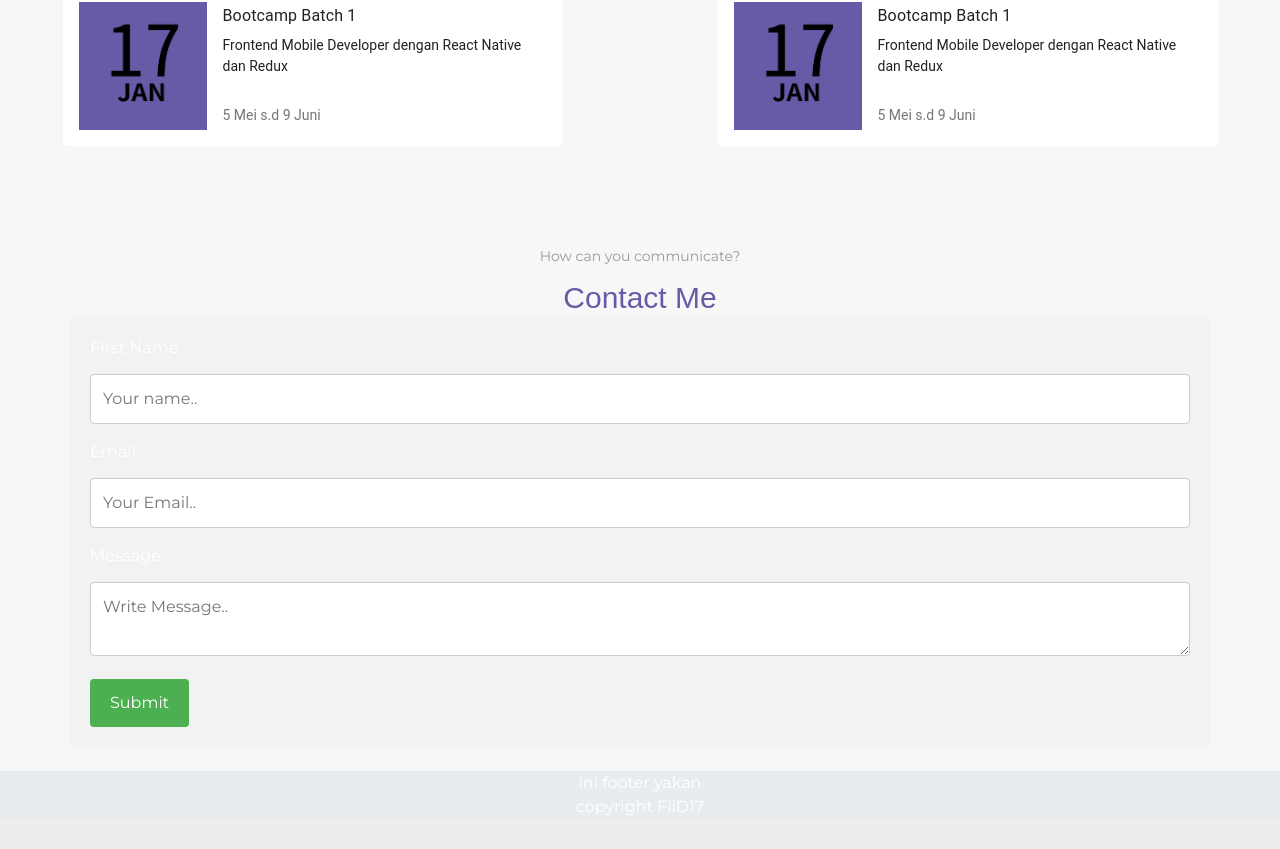
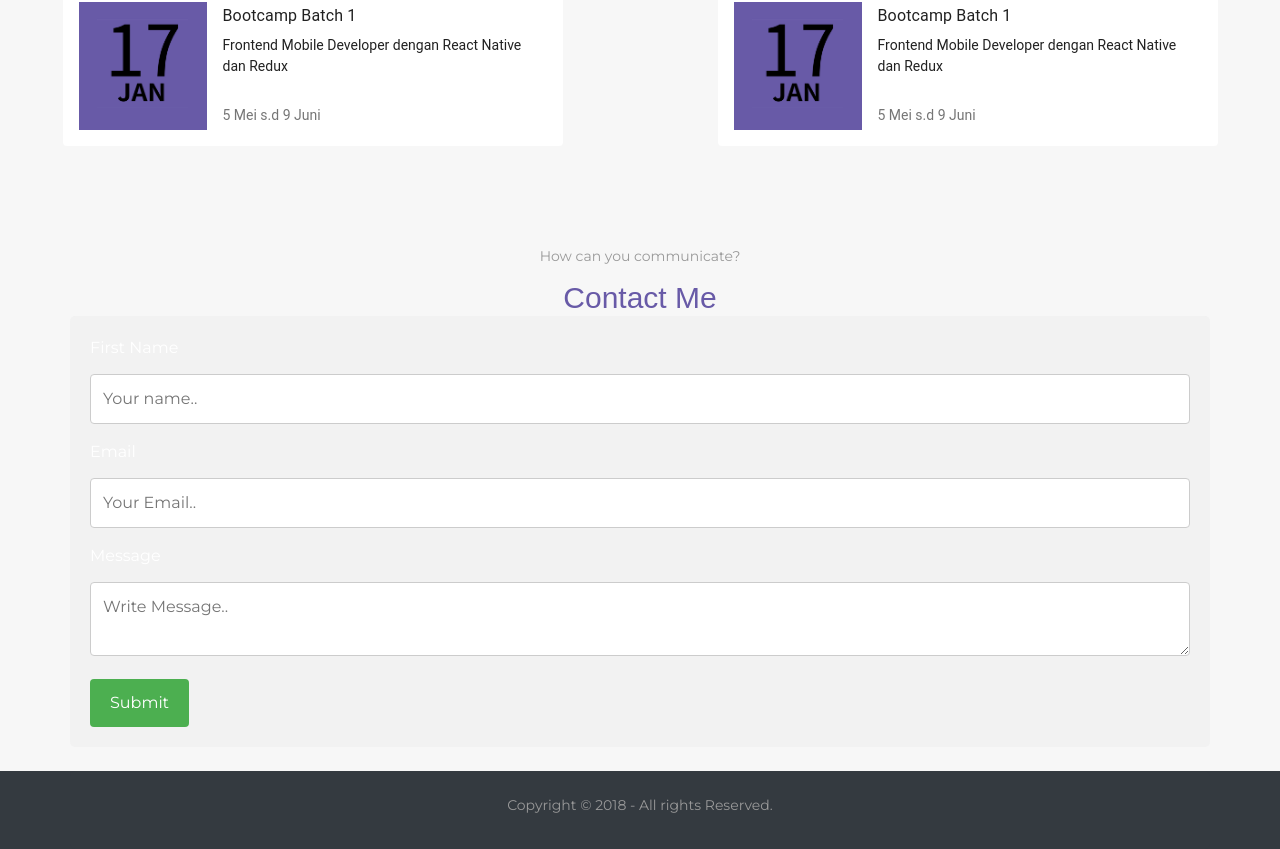
Before and after one commit to agfiddprsty/ReactWeb-Simple, a React (Create React App) app: page /home in a window 1280 px wide. Shown: the part 2040-2889 px from the top of the page. Before the commit the page ends 2859 px from the top, so only its background shows below. Built offline with nearby package versions, Linux system fonts and the light colour scheme; a small style sheet from the web is missing; what redux-promise-middleware would draw is missing.

Commit message:
update footer

```diff
--- a/src/Screen/Footer.js
+++ b/src/Screen/Footer.js
@@ -5,9 +5,11 @@ class Footer extends Component {
   render() {
     return (
       <div className="Hom">
-        <footer className="Hom-footer">
-          <div> ini footer yakan</div>
-          <div> copyright FiiD17 </div>
+        <footer class="footer-section bg-dark">
+          <div class="container bg-dark">
+            {/* <!-- copyright --> */}
+            <p class="copyright">Copyright &copy; 2018 - All rights Reserved.</p>
+          </div>
         </footer>
       </div>
     );
--- /dev/null
+++ b/src/Screen/css/footer.css
@@ -0,0 +1,52 @@
+
+/* ====================
+  Footer Section
+=======================*/
+
+.footer-section {
+    background-position: center -5px;
+    background-color: #111111;
+    text-align: center;
+}
+
+.social-links {
+    margin-bottom: 25px;
+}
+
+.social-links a {
+    display: inline-table;
+    text-align: center;
+    height: 35px;
+    width: 35px;
+    color: #fff;
+    margin: 0 4px;
+    border-radius: 50%;
+    font-size: 13px;
+}
+
+.social-links a i {
+    display: table-cell;
+    vertical-align: middle;
+}
+
+.social-links a.facebook {
+    background: #2D5DA1;
+}
+
+.social-links a.twitter {
+    background: #1AB1E5;
+}
+
+.social-links a.behance {
+    background: #2A71F3;
+}
+
+.social-links a.dribbble {
+    background: #DF7EA5;
+}
+
+.copyright {
+    color: #666;
+    margin-bottom: 0;
+    font-size: 14px;
+}
```
